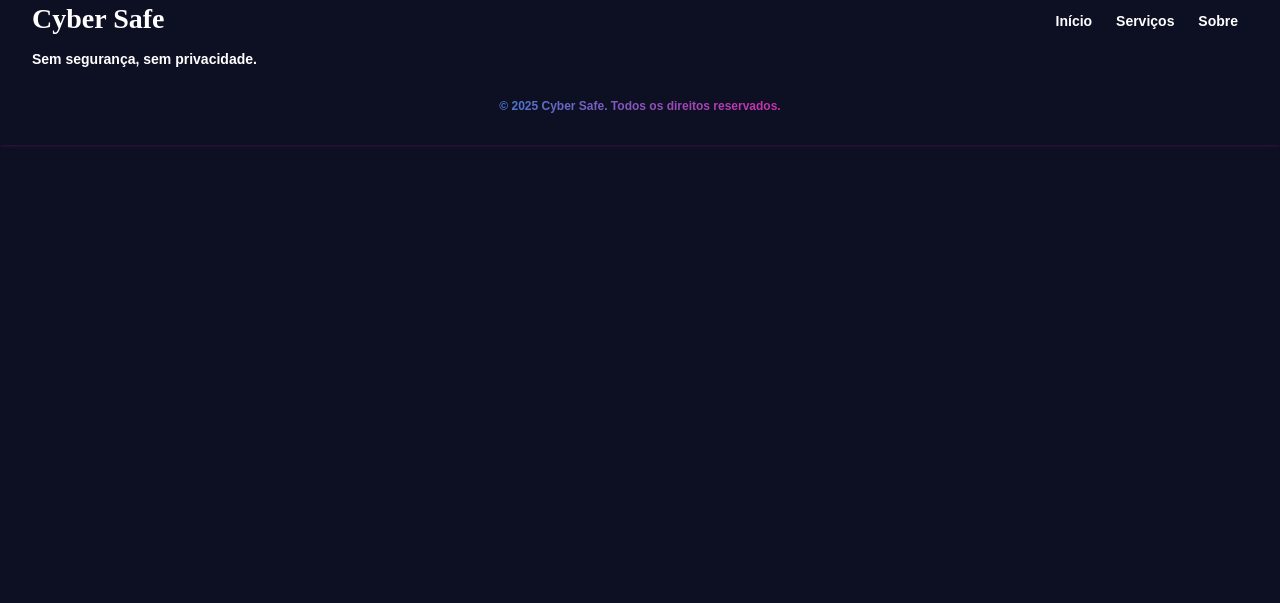
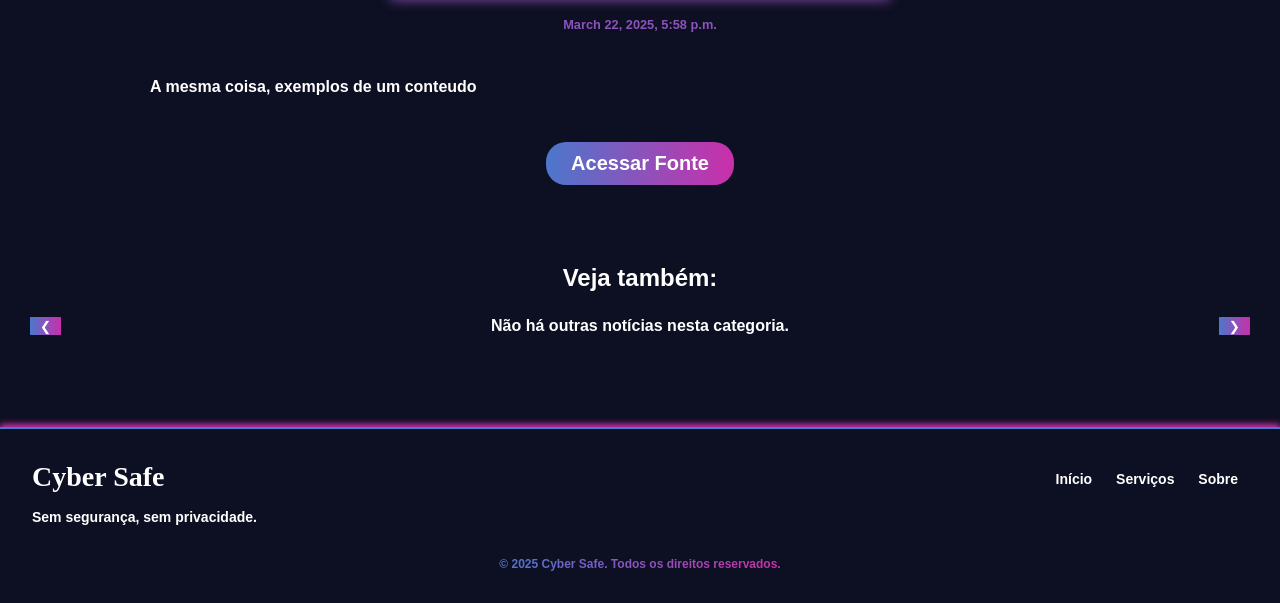
Before and after one commit to FelipeS04/Ciber-Safe-site, a Django app: page /noticia/2/ in a window 1280 px wide. Shown: the part 561-1164 px from the top of the page. Before the commit the page ends 708 px from the top, so only its background shows below. Run offline with Django 5.2, Linux system fonts and the light colour scheme; data comes from the database, SQL or seed files in the repository; both versions use the stored data as it was after the commit.

Commit message:
Update noticia.html e noticia.css

```diff
--- a/learning_logs/models.py
+++ b/learning_logs/models.py
@@ -27,8 +27,12 @@ class Entry(models.Model):
 
 class Noticia(models.Model):
     titulo = models.CharField(max_length=255)
+    descricao = models.TextField(blank=True, null=True)
     imagem = models.ImageField(upload_to='noticias/', blank=True, null=True)
+    imagem2 = models.ImageField(upload_to='noticias/', blank=True, null=True)
     conteudo = models.TextField()
+    conteudo2 = models.TextField(blank=True, null=True)
+    link = models.URLField(null=True, blank=True)
     data_publicacao = models.DateTimeField(auto_now_add=True)
     categoria = models.CharField(max_length=100, choices=[
         ('vulnerabilidades', 'Vulnerabilidades'),
--- a/learning_logs/static/learning_logs/css/index.css
+++ b/learning_logs/static/learning_logs/css/index.css
@@ -7,6 +7,32 @@
     margin-top: 3px;
     background-color: #0d0f22;
     padding: 20px;
+}
+
+.corpo-noticia {
+    font-family: 'Arial', sans-serif;
+    font-weight: bold;
+    text-align: justify;
+    border-radius: 5px;
+    margin-top: 3px;
+    background-color: #0d0f22;
+    padding: 20px;
+}
+
+.corpo-noticia h1, strong {
+    text-align: center;
+}
+
+.conteudo {
+    margin: 0 auto;
+    max-width: 1000px;
+    padding: 10px;
+}
+
+.data {
+    color: #8b53bb;
+    text-align: center;
+    font-size: 0.8em;
 }
 
 hr {
@@ -19,6 +45,8 @@ hr {
 
 .noticia-img {
     box-shadow: 0 0 12px #8b53bb;
+    display: block;
+    margin: 0 auto;
 }
 
 .logo-icon {
@@ -46,6 +74,29 @@ hr {
 }
 
 .botao a {
+    text-decoration: none;
+}
+
+.botao-noticia button {
+    background: linear-gradient(to right, #4c77cc, #ca2faa);
+    border: none;
+    color: white;
+    font-size: 20px;
+    padding: 10px 25px;
+    border-radius: 20px;
+    cursor: pointer;
+    font-weight: bold;
+    transition: 0.3s ease;
+    display: block;
+    margin: 0 auto;
+}
+
+.botao-noticia button:hover {
+    transform: scale(1.05);
+    box-shadow: 0 0 10px #8b53bb;
+}
+
+.botao-noticia a {
     text-decoration: none;
 }
 
--- a/learning_logs/templates/learning_logs/noticia.html
+++ b/learning_logs/templates/learning_logs/noticia.html
@@ -5,7 +5,7 @@
     {% load static %}
     <meta charset="UTF-8">
     <meta name="viewport" content="width=device-width, initial-scale=1.0">
-    <title>Site</title>
+    <title>Cyber Safe</title>
     <link rel="SHORTCUT ICON" href="" type="">
     <meta name="description" content="" />
     <meta name="keywords" content="Cyber Safe, segurança cibernética" />
@@ -20,14 +20,60 @@
 </head>
 <body>
     {% block content %}
-    <div class="corpo">
+    <div class="corpo-noticia">
+        <br>
         <h1>{{ noticia.titulo }}</h1>
+        <br>
+        <strong><p>{{ noticia.descricao }}</p></strong>
+        <br>
+        <br>
         <br>
         <img src="{{ noticia.imagem.url }}" alt="{{ noticia.titulo }}" class="noticia-img" width="500" height="300">
         <br>
+        <p class="data">{{ noticia.data_publicacao }}</p>
         <br>
-        <p>{{ noticia.conteudo }}</p>
+        <br>
+        <p class="conteudo">{{ noticia.conteudo|linebreaksbr }}</p>
+        <br>
+        {% if noticia.imagem2 %}
+          <img src="{{ noticia.imagem2.url }}" alt="{{ noticia.titulo }}" class="noticia-img" width="500" height="300">
+        {% endif %}
+        <br>
+        {% if noticia.conteudo2 %}
+            <p class="conteudo">{{ noticia.conteudo2|linebreaksbr }}</p>
+        {% endif %}
+        <div class="botao-noticia">
+            <a href="{{ noticia.link }}"><button type="submit">Acessar Fonte</button></a>
+        </div>
+        <br>
+        <br>
+        <br>
+        <br>
+        <div class="categoria">
+            <h2>Veja também:</h2>
+            <br>
+            <div class="carousel">
+                <button class="carousel-button prev">❮</button>
+                <div class="carousel-items">
+                    {% for noticia in noticias_mesma_categoria %}
+                        <div class="carousel-item">
+                            <a href="{% url 'noticia' noticia.pk %}">
+                                <img src="{{ noticia.imagem.url }}" alt="{{ noticia.titulo }}">
+                            </a>
+                            <h3>{{ noticia.titulo }}</h3>
+                        </div>
+                    {% empty %}
+                        <p>Não há outras notícias nesta categoria.</p>
+                    {% endfor %}
+                </div>
+                <button class="carousel-button next">❯</button>
+            </div>
+        </div>
     </div>
+    <br>
+    <br>
+    <br>
+    <br>
 {% endblock content %}
 </body>
 </html>
--- a/learning_logs/templates/learning_logs/servicos.html
+++ b/learning_logs/templates/learning_logs/servicos.html
@@ -5,7 +5,7 @@
     {% load static %}
     <meta charset="UTF-8">
     <meta name="viewport" content="width=device-width, initial-scale=1.0">
-    <title>Site</title>
+    <title>Cyber Safe</title>
     <link rel="SHORTCUT ICON" href="" type="">
     <meta name="description" content="" />
     <meta name="keywords" content="Cyber Safe, segurança cibernética" />
@@ -28,7 +28,7 @@
             <br>
             <h2>{{ servico.nome }}</h2>
             <br>
-            <p>{{ servico.descricao|linebreaks }}</p>
+            <p>{{ servico.descricao|linebreaksbr }}</p>
             <br>
             <div class="botao">
                 <a href="{% url 'register' %}"><button type="submit">Solicitar</button></a>
--- a/learning_logs/views.py
+++ b/learning_logs/views.py
@@ -40,7 +40,18 @@ def register(request):
 
 def noticia(request, pk):
     noticia = get_object_or_404(Noticia, pk=pk)
-    return render(request, 'learning_logs/noticia.html', {'noticia': noticia})
+
+    # Filtra notícias da mesma categoria, excluindo a própria notícia atual
+    noticias_mesma_categoria = Noticia.objects.filter(
+        categoria=noticia.categoria
+    ).exclude(pk=pk).order_by('-data_publicacao')
+
+    context = {
+        'noticia': noticia,
+        'noticias_mesma_categoria': noticias_mesma_categoria,
+    }
+
+    return render(request, 'learning_logs/noticia.html', context)
 
 def sobre(request):
     return render(request, 'learning_logs/sobre.html')
```
Also changed, not shown: db.sqlite3, learning_logs/migrations/0006_noticia_conteudo2_noticia_descricao_noticia_imagem2.py (added), learning_logs/migrations/0007_noticia_link.py (added), media/noticias/gmail.png (added), media/noticias/pessoa-computador.png (added), media/noticias/pessoa-computador_42Iku3Z.png (added).
